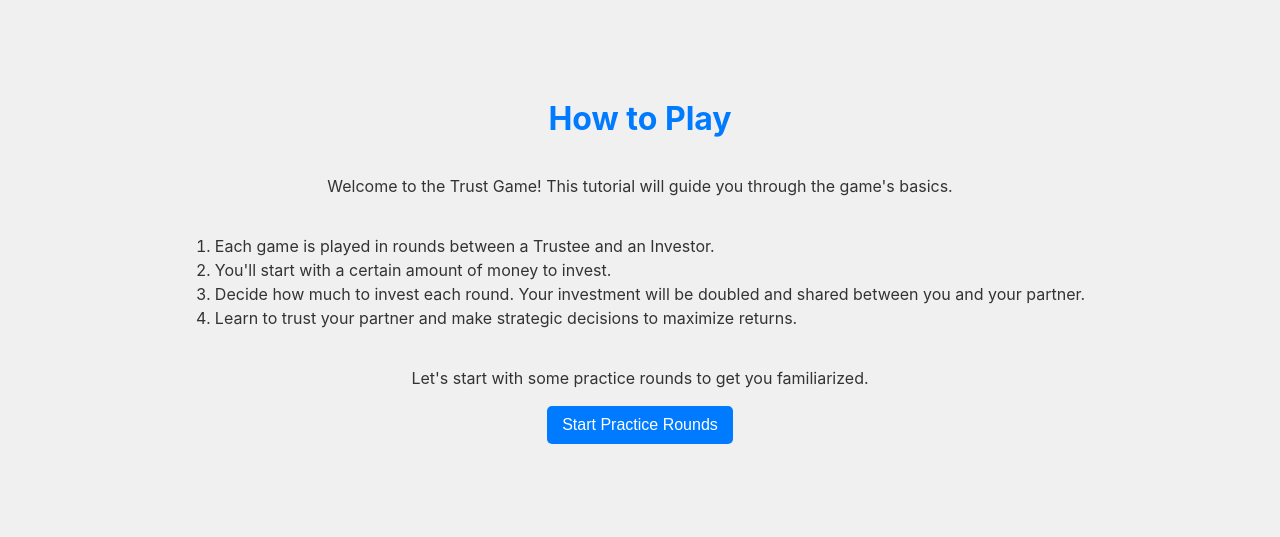
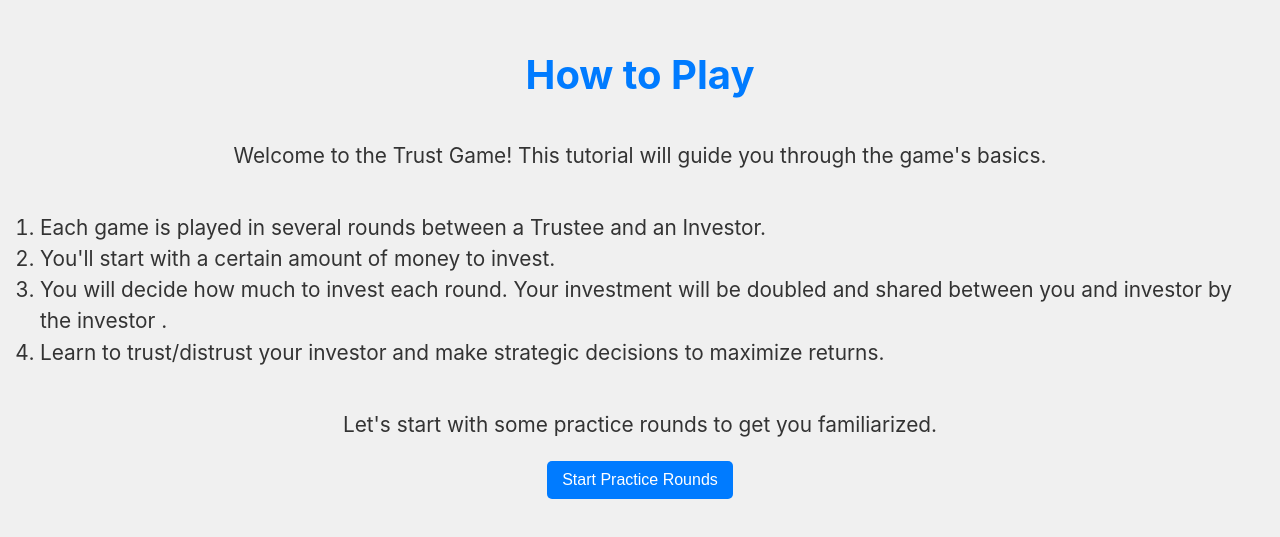
Before and after one commit to HamzaDincer/trust-game-experiment, a React (Create React App) app: page /trustgame in a window 1280 px wide. Shown: the part 159-696 px from the top of the page. Built offline with nearby package versions, Linux system fonts and the light colour scheme.

Commit message:
Update tutorial screen content and styling

```diff
--- a/src/components/TutorialScreen/TutorialScreen.jsx
+++ b/src/components/TutorialScreen/TutorialScreen.jsx
@@ -11,16 +11,17 @@ const TutorialScreen = ({ onTrialStart }) => {
       </p>
       <ol>
         <li>
-          Each game is played in rounds between a Trustee and an Investor.
+          Each game is played in several rounds between a Trustee and an
+          Investor.
         </li>
         <li>You'll start with a certain amount of money to invest.</li>
         <li>
-          Decide how much to invest each round. Your investment will be doubled
-          and shared between you and your partner.
+          You will decide how much to invest each round. Your investment will be
+          doubled and shared between you and investor by the investor .
         </li>
         <li>
-          Learn to trust your partner and make strategic decisions to maximize
-          returns.
+          Learn to trust/distrust your investor and make strategic decisions to
+          maximize returns.
         </li>
       </ol>
       <p>Let's start with some practice rounds to get you familiarized.</p>
--- a/src/components/TutorialScreen/TutorialScreen.scss
+++ b/src/components/TutorialScreen/TutorialScreen.scss
@@ -9,13 +9,14 @@
   color: #333; // Dark text for readability
 
   h1 {
+    font-size: 2.5em; // Large heading for the title
     margin-bottom: 20px;
     color: #007bff; // A blue color for headings
   }
 
   p,
   li {
-    font-size: 1rem; // Base font size
+    font-size: 1.3em; // Base font size
     line-height: 1.5; // Line height for readability
   }
 
--- a/src/pages/TrustGame/TrustGame.jsx
+++ b/src/pages/TrustGame/TrustGame.jsx
@@ -13,7 +13,7 @@ const TrustGame = () => {
   const [currentOffer, setCurrentOffer] = useState(0);
   const [moneyBalance, setMoneyBalance] = useState(25);
   const trialRoundCount = 3; // Adjust for actual trial rounds
-  const experimentRoundCount = 10;
+  const experimentRoundCount = 1;
   const investmentReturnMultiplier = 2; // Multiplier for investment return
   const investorResponse = 80; // Fixed investor response
 
```
